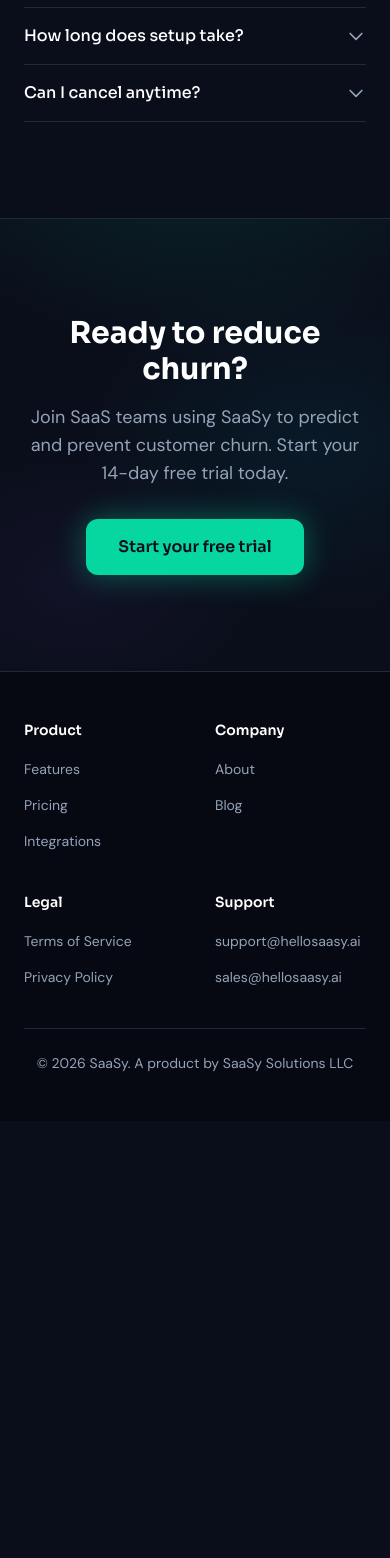
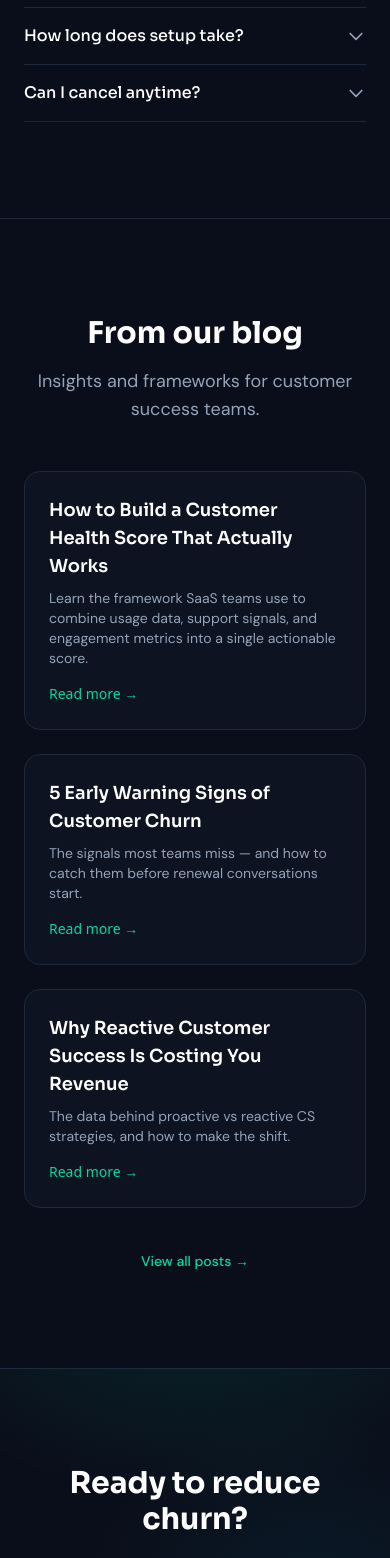
Before and after one commit to rclanan/saasy-landing, a Next.js app: page / in a window 390 px wide. Shown: the part 7569-9127 px from the top of the page. Before the commit the page ends 8690 px from the top, so only its background shows below. Built offline with nearby package versions, Linux system fonts and the light colour scheme.

Commit message:
feat: add blog highlights section to landing page

```diff
--- a/app/page.tsx
+++ b/app/page.tsx
@@ -1119,6 +1119,95 @@ function MarketingFooter() {
   );
 }
 
+/* ─────────────────────── Blog Highlights ───────────────────────── */
+
+const BLOG_POSTS = [
+  {
+    title: "How to Build a Customer Health Score That Actually Works",
+    description:
+      "Learn the framework SaaS teams use to combine usage data, support signals, and engagement metrics into a single actionable score.",
+    href: "https://saasysolutionsllc.com/blog",
+  },
+  {
+    title: "5 Early Warning Signs of Customer Churn",
+    description:
+      "The signals most teams miss — and how to catch them before renewal conversations start.",
+    href: "https://saasysolutionsllc.com/blog",
+  },
+  {
+    title: "Why Reactive Customer Success Is Costing You Revenue",
+    description:
+      "The data behind proactive vs reactive CS strategies, and how to make the shift.",
+    href: "https://saasysolutionsllc.com/blog",
+  },
+];
+
+function BlogHighlights() {
+  return (
+    <section className="border-t border-saasy-border py-24 sm:py-32">
+      <div className="mx-auto max-w-6xl px-6">
+        <div className="mx-auto mb-12 max-w-2xl text-center">
+          <h2
+            className="font-[family-name:var(--font-sora)]
+              text-3xl font-bold text-white sm:text-4xl"
+          >
+            From our blog
+          </h2>
+          <p
+            className="mt-4 font-[family-name:var(--font-dm-sans)]
+              text-lg text-saasy-muted"
+          >
+            Insights and frameworks for customer success teams.
+          </p>
+        </div>
+
+        <div className="grid gap-6 md:grid-cols-3">
+          {BLOG_POSTS.map((post) => (
+            <a
+              key={post.title}
+              href={post.href}
+              className="rounded-2xl border border-saasy-border
+                bg-saasy-card/50 p-6 hover:border-saasy-teal/30
+                transition-all duration-300 group block"
+            >
+              <h3
+                className="text-white font-[family-name:var(--font-sora)]
+                  text-lg font-semibold group-hover:text-saasy-teal
+                  transition-colors"
+              >
+                {post.title}
+              </h3>
+              <p
+                className="text-saasy-muted font-[family-name:var(--font-dm-sans)]
+                  text-sm mt-2"
+              >
+                {post.description}
+              </p>
+              <span
+                className="text-saasy-teal text-sm font-medium
+                  mt-4 inline-block"
+              >
+                Read more →
+              </span>
+            </a>
+          ))}
+        </div>
+
+        <div className="mt-10 text-center">
+          <a
+            href="https://saasysolutionsllc.com/blog"
+            className="font-[family-name:var(--font-dm-sans)]
+              text-saasy-teal text-sm font-medium
+              hover:underline transition-colors"
+          >
+            View all posts →
+          </a>
+        </div>
+      </div>
+    </section>
+  );
+}
+
 /* ═══════════════════════════ PAGE ═══════════════════════════════ */
 
 export default function Home() {
@@ -1426,6 +1515,9 @@ export default function Home() {
       {/* ─────────────── FAQ ─────────────────────── */}
       <FAQ />
 
+      {/* ─────────────── Blog Highlights ─────────── */}
+      <BlogHighlights />
+
       {/* ───────────── Final CTA ──────────────────── */}
       <section className="border-t border-saasy-border">
         <div
```
